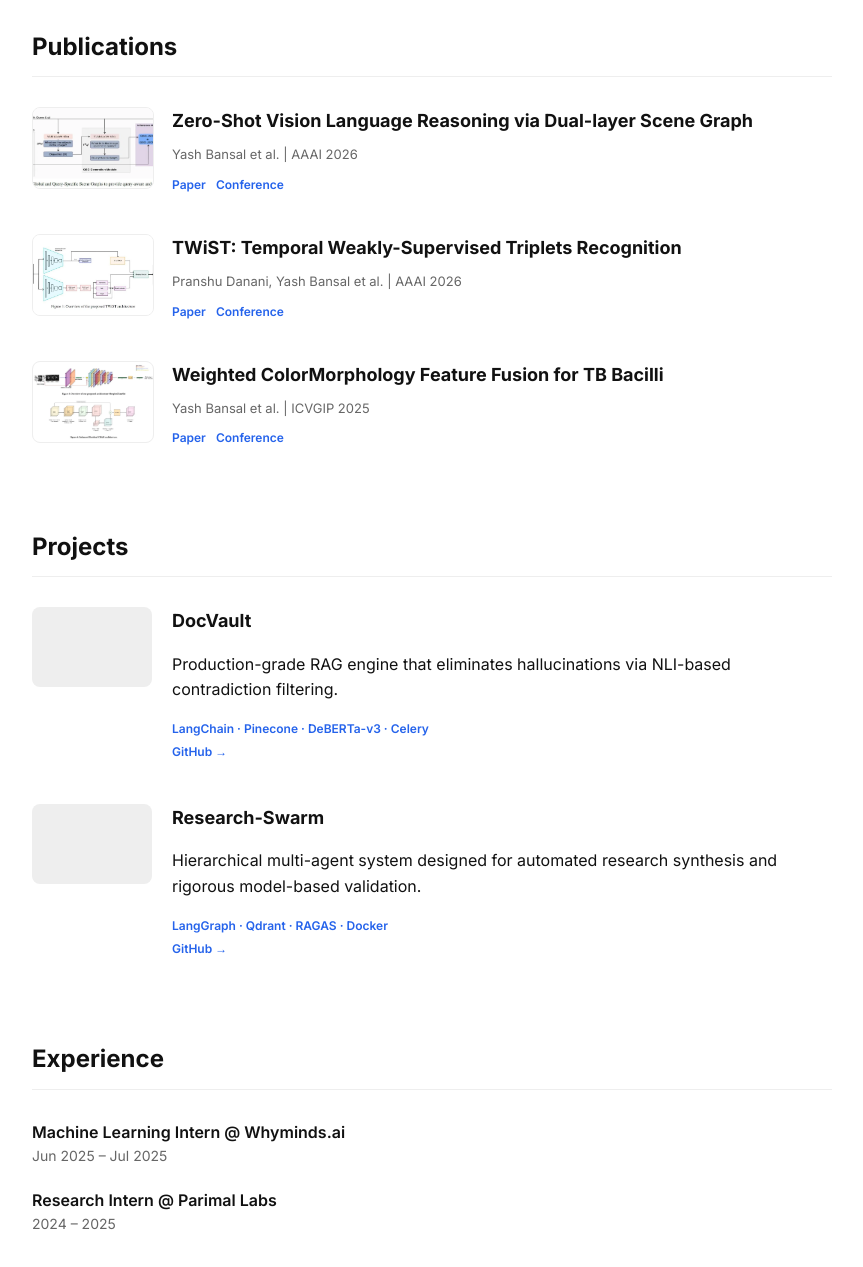
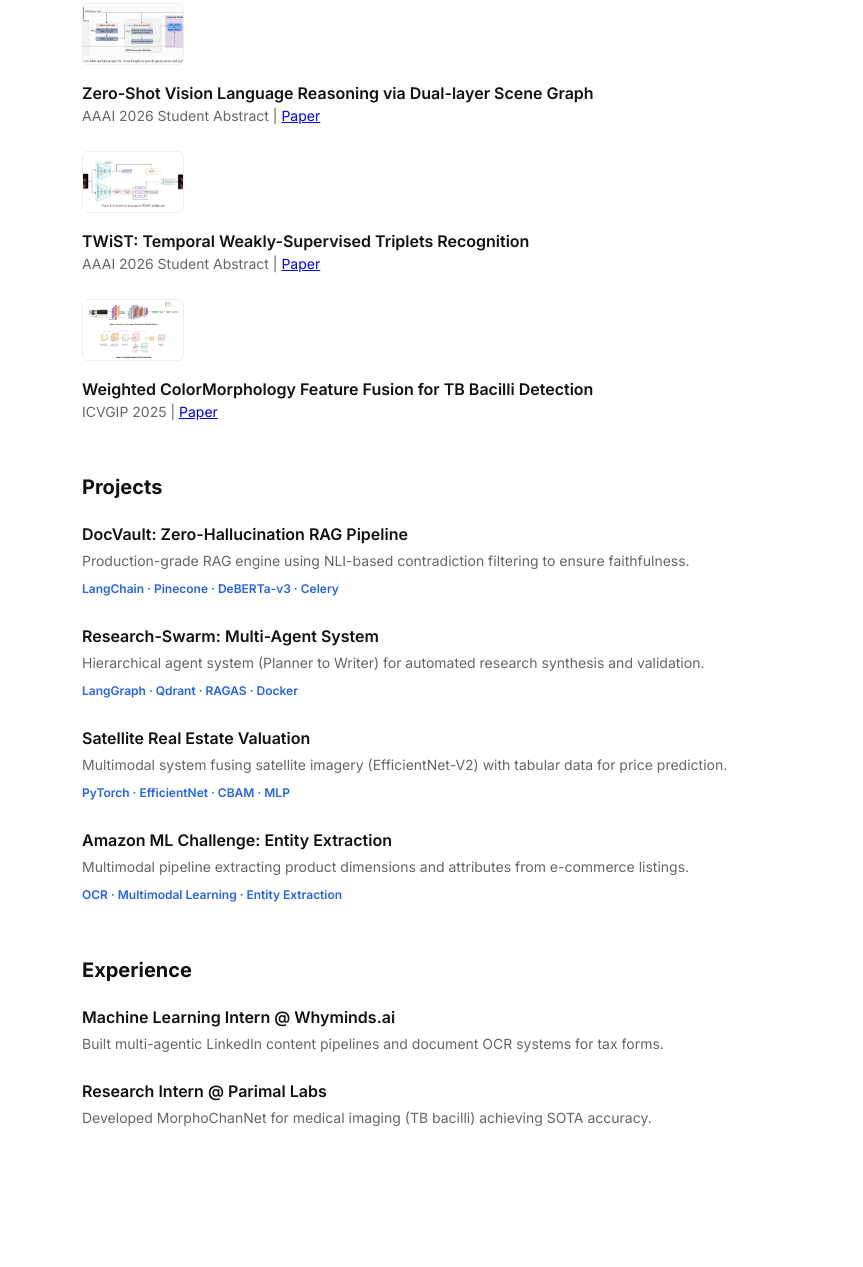
Before and after one commit to oyaah/oyaah.github.io, a plain HTML site: page index.html in a window 1280 px wide. Shown: the part 345-1612 px from the top of the page, without its empty margins (208-1071 px from the left). After the commit the page ends 1563 px from the top, so only its background shows below. Drawn offline with Linux system fonts and the light colour scheme.

Commit message:
Final Polish: Single-column high-density layout with 1-2 line descriptions.

```diff
--- a/index.html
+++ b/index.html
@@ -6,114 +6,81 @@
 <title>Yash Bansal | AI Engineer & Researcher</title>
 <link href="https://fonts.googleapis.com/css2?family=Inter:wght@300;400;600;700&display=swap" rel="stylesheet">
 <style>
-:root{--bg:#ffffff;--text:#111;--accent:#2563eb;--muted:#666;--card:#f9f9f9;--border:#eee}
-body{background:var(--bg);color:var(--text);font-family:'Inter',sans-serif;margin:0;line-height:1.6}
-.container{max-width:800px;margin:0 auto;padding:60px 20px}
-nav{display:flex;gap:20px;margin-bottom:40px}
-nav a{color:var(--text);text-decoration:none;font-weight:600;font-size:14px}
-section{margin-bottom:80px}
-h1{font-size:36px;margin-bottom:20px}
-h2{font-size:24px;margin-bottom:30px;border-bottom:1px solid var(--border);padding-bottom:10px}
-.grid{display:grid;grid-template-columns:1fr;gap:40px}
-.card{display:grid;grid-template-columns:120px 1fr;gap:20px;align-items:start}
-.thumb{width:120px;height:80px;border:1px solid var(--border);border-radius:8px;object-fit:cover;background:#f0f0f0}
-.content h3{margin:0 0 8px 0;font-size:18px}
-.meta{font-size:13px;color:var(--muted);margin-bottom:10px}
-.links{display:flex;gap:10px}
-.btn{font-size:12px;font-weight:600;color:var(--accent);text-decoration:none}
-.ei{margin-bottom:20px}
-.role{font-weight:600}
-.org{font-size:14px;color:var(--muted)}
-.tech{font-size:12px;color:var(--accent);font-weight:600;margin-top:6px;display:block}
+:root{--bg:#ffffff;--text:#111;--accent:#2563eb;--muted:#666;--border:#eee}
+body{background:var(--bg);color:var(--text);font-family:'Inter',sans-serif;margin:0;line-height:1.5;padding:40px 20px}
+.container{max-width:700px;margin:0 auto}
+section{margin-bottom:50px}
+h1{font-size:28px;margin-bottom:10px}
+h2{font-size:20px;margin-bottom:20px}
+.meta{font-size:14px;color:var(--muted);margin-bottom:20px}
+.item{margin-bottom:25px}
+.item-title{font-weight:600;font-size:16px}
+.item-desc{font-size:14px;color:var(--muted);margin:4px 0}
+.item-tech{font-size:12px;color:var(--accent);font-weight:600}
+.thumb{width:100px;height:60px;object-fit:cover;border-radius:6px;border:1px solid var(--border);margin-bottom:10px}
 </style>
 </head>
 <body>
 <div class="container">
-  <nav>
-    <a href="#about">About</a>
-    <a href="#publications">Publications</a>
-    <a href="#projects">Projects</a>
-    <a href="#experience">Experience</a>
-  </nav>
-
   <section id="about">
     <h1>Yash Bansal</h1>
-    <p>AI Engineer & Researcher at IIT Roorkee. I build agentic LLM systems, RAG pipelines, and Multimodal Deep Learning models.</p>
+    <p class="meta">AI Engineer & Researcher @ IIT Roorkee | Published at AAAI & ICVGIP</p>
+    <p>Building production-grade agentic LLM systems, RAG pipelines, and Multimodal Deep Learning models.</p>
     <a href="assets/resume.pdf" style="color:var(--accent);font-weight:600;text-decoration:none">Download Resume →</a>
   </section>
 
   <section id="publications">
     <h2>Publications</h2>
-    <div class="grid">
-      <div class="card">
+    <div class="item">
       <img src="assets/images/dlsg.png" class="thumb">
-        <div class="content">
-          <h3>Zero-Shot Vision Language Reasoning via Dual-layer Scene Graph</h3>
-          <div class="meta">Yash Bansal et al. | AAAI 2026</div>
-          <div class="links">
-            <a href="https://drive.google.com/file/d/13Y9duvrOJT0ljtGZkvLk9eUoOgfj7-Ad/view" class="btn">Paper</a>
-            <a href="https://aaai.org/conference/aaai/aaai-26/student-abstract-and-poster-program-call/" class="btn">Conference</a>
+      <div class="item-title">Zero-Shot Vision Language Reasoning via Dual-layer Scene Graph</div>
+      <div class="meta">AAAI 2026 Student Abstract | <a href="https://drive.google.com/file/d/13Y9duvrOJT0ljtGZkvLk9eUoOgfj7-Ad/view">Paper</a></div>
     </div>
+    <div class="item">
+      <img src="assets/images/twist.png" class="thumb">
+      <div class="item-title">TWiST: Temporal Weakly-Supervised Triplets Recognition</div>
+      <div class="meta">AAAI 2026 Student Abstract | <a href="https://drive.google.com/file/d/1KkKK-LdBYvVaNfnttTkIDwdXNlZHZ_PK/view">Paper</a></div>
     </div>
-      </div>
-      <div class="card">
-        <img src="assets/images/twist.png" class="thumb">
-        <div class="content">
-          <h3>TWiST: Temporal Weakly-Supervised Triplets Recognition</h3>
-          <div class="meta">Pranshu Danani, Yash Bansal et al. | AAAI 2026</div>
-          <div class="links">
-            <a href="https://drive.google.com/file/d/1KkKK-LdBYvVaNfnttTkIDwdXNlZHZ_PK/view" class="btn">Paper</a>
-            <a href="https://aaai.org/conference/aaai/aaai-26/student-abstract-and-poster-program-call/" class="btn">Conference</a>
-          </div>
-        </div>
-      </div>
-      <div class="card">
+    <div class="item">
       <img src="assets/images/morphochannet.png" class="thumb">
-        <div class="content">
-          <h3>Weighted ColorMorphology Feature Fusion for TB Bacilli</h3>
-          <div class="meta">Yash Bansal et al. | ICVGIP 2025</div>
-          <div class="links">
-            <a href="https://drive.google.com/file/d/1fDiYDcPjGdapSoGi3nkUm9RmteZjxBKi/view" class="btn">Paper</a>
-            <a href="https://icvgip.in/2025/" class="btn">Conference</a>
-          </div>
-        </div>
-      </div>
+      <div class="item-title">Weighted ColorMorphology Feature Fusion for TB Bacilli Detection</div>
+      <div class="meta">ICVGIP 2025 | <a href="https://drive.google.com/file/d/1fDiYDcPjGdapSoGi3nkUm9RmteZjxBKi/view">Paper</a></div>
     </div>
   </section>
 
   <section id="projects">
     <h2>Projects</h2>
-    <div class="grid">
-      <div class="card">
-        <div style="width:120px;height:80px;background:var(--border);border-radius:8px"></div>
-        <div class="content">
-          <h3>DocVault</h3>
-          <p>Production-grade RAG engine that eliminates hallucinations via NLI-based contradiction filtering.</p>
-          <span class="tech">LangChain · Pinecone · DeBERTa-v3 · Celery</span>
-          <a href="https://github.com/oyaah" class="btn">GitHub →</a>
+    <div class="item">
+      <div class="item-title">DocVault: Zero-Hallucination RAG Pipeline</div>
+      <p class="item-desc">Production-grade RAG engine using NLI-based contradiction filtering to ensure faithfulness.</p>
+      <span class="item-tech">LangChain · Pinecone · DeBERTa-v3 · Celery</span>
     </div>
+    <div class="item">
+      <div class="item-title">Research-Swarm: Multi-Agent System</div>
+      <p class="item-desc">Hierarchical agent system (Planner to Writer) for automated research synthesis and validation.</p>
+      <span class="item-tech">LangGraph · Qdrant · RAGAS · Docker</span>
     </div>
-      <div class="card">
-        <div style="width:120px;height:80px;background:var(--border);border-radius:8px"></div>
-        <div class="content">
-          <h3>Research-Swarm</h3>
-          <p>Hierarchical multi-agent system designed for automated research synthesis and rigorous model-based validation.</p>
-          <span class="tech">LangGraph · Qdrant · RAGAS · Docker</span>
-          <a href="https://github.com/oyaah" class="btn">GitHub →</a>
+    <div class="item">
+      <div class="item-title">Satellite Real Estate Valuation</div>
+      <p class="item-desc">Multimodal system fusing satellite imagery (EfficientNet-V2) with tabular data for price prediction.</p>
+      <span class="item-tech">PyTorch · EfficientNet · CBAM · MLP</span>
     </div>
-      </div>
+    <div class="item">
+      <div class="item-title">Amazon ML Challenge: Entity Extraction</div>
+      <p class="item-desc">Multimodal pipeline extracting product dimensions and attributes from e-commerce listings.</p>
+      <span class="item-tech">OCR · Multimodal Learning · Entity Extraction</span>
     </div>
   </section>
 
   <section id="experience">
     <h2>Experience</h2>
-    <div class="ei">
-      <div class="role">Machine Learning Intern @ Whyminds.ai</div>
-      <div class="org">Jun 2025 – Jul 2025</div>
+    <div class="item">
+      <div class="item-title">Machine Learning Intern @ Whyminds.ai</div>
+      <p class="item-desc">Built multi-agentic LinkedIn content pipelines and document OCR systems for tax forms.</p>
     </div>
-    <div class="ei">
-      <div class="role">Research Intern @ Parimal Labs</div>
-      <div class="org">2024 – 2025</div>
+    <div class="item">
+      <div class="item-title">Research Intern @ Parimal Labs</div>
+      <p class="item-desc">Developed MorphoChanNet for medical imaging (TB bacilli) achieving SOTA accuracy.</p>
     </div>
   </section>
 </div>
```
Lines whose indentation alone changed are shown as unchanged.
